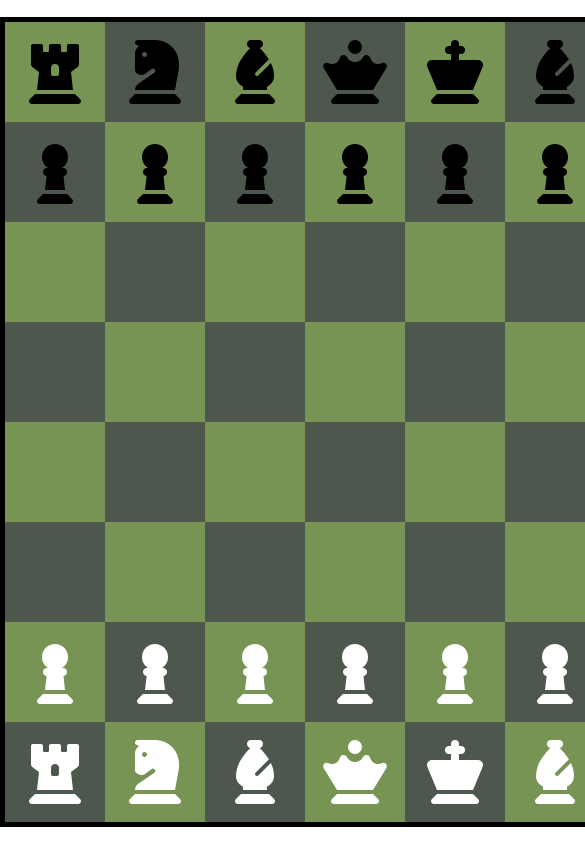
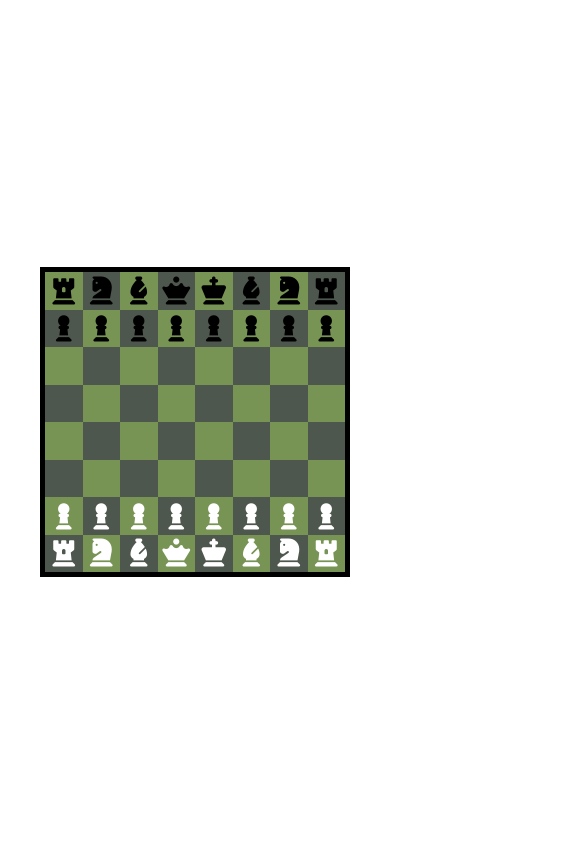
Before and after one commit to DasunMadawa/Chess, a plain HTML site: page index.html in a window 390 px wide. Shown: the top 844 px of the page, 585 px wide, since content can reach past the window. Drawn offline with Linux system fonts and the light colour scheme; some packages are replaced by stand-ins of ours; a script that the page names is missing.

Commit message:
set responsive

```diff
--- a/assets/css/style.css
+++ b/assets/css/style.css
@@ -6,8 +6,8 @@ body {
 #squares_wrapper {
     position: absolute;
     display: grid;
-    width: 800px;
-    height: 800px;
+    aspect-ratio: 1/1;
+    height: 80%;
     grid-template-rows: repeat(8 , 1fr);
     grid-template-columns: repeat(8 , 1fr);
     left: 0;
@@ -191,3 +191,40 @@ body {
     font-size: 48px;
 
 }
+
+@media all and (max-width: 800px){
+    #squares_wrapper > div {
+        font-size: 48px;
+    }
+
+    #squares_wrapper {
+        height: unset;
+        width: 600px;
+
+    }
+
+}
+
+@media all and (max-width: 620px){
+    #squares_wrapper > div {
+        font-size: 32px;
+    }
+
+    #squares_wrapper {
+        width: 400px;
+
+    }
+
+}
+
+@media all and (max-width: 425px){
+    #squares_wrapper > div {
+        font-size: 28px;
+    }
+
+    #squares_wrapper {
+        width: 300px;
+
+    }
+
+}
```
